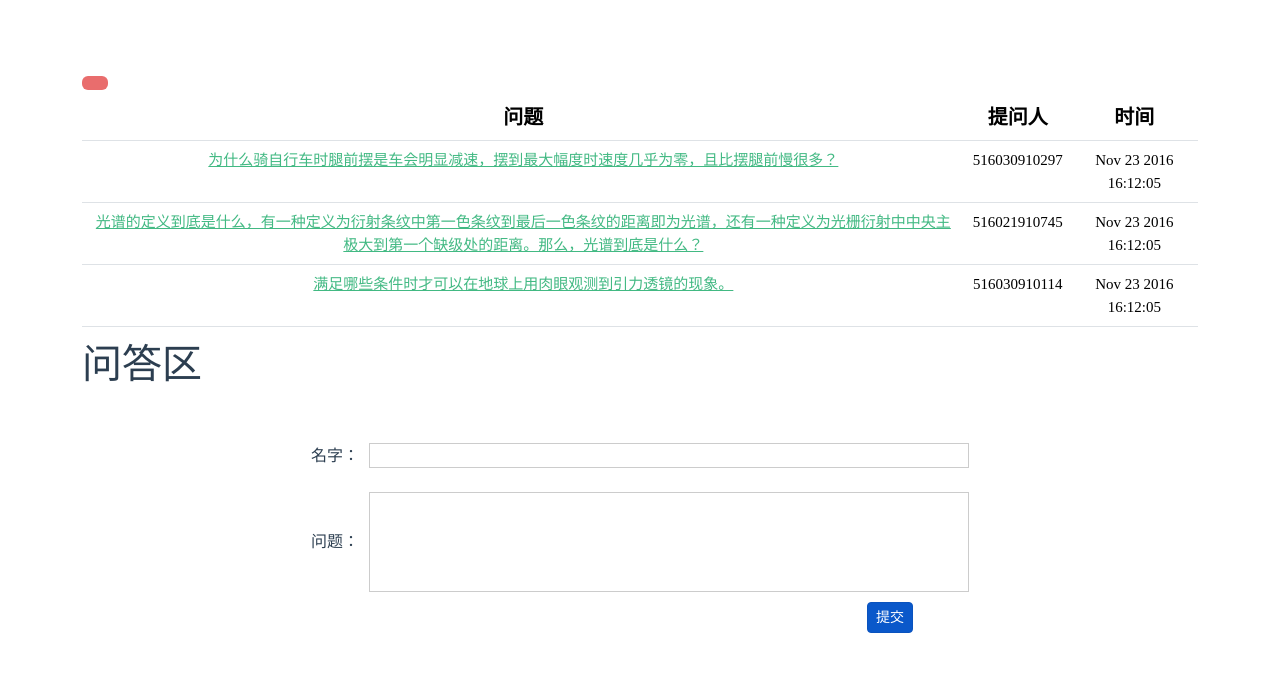
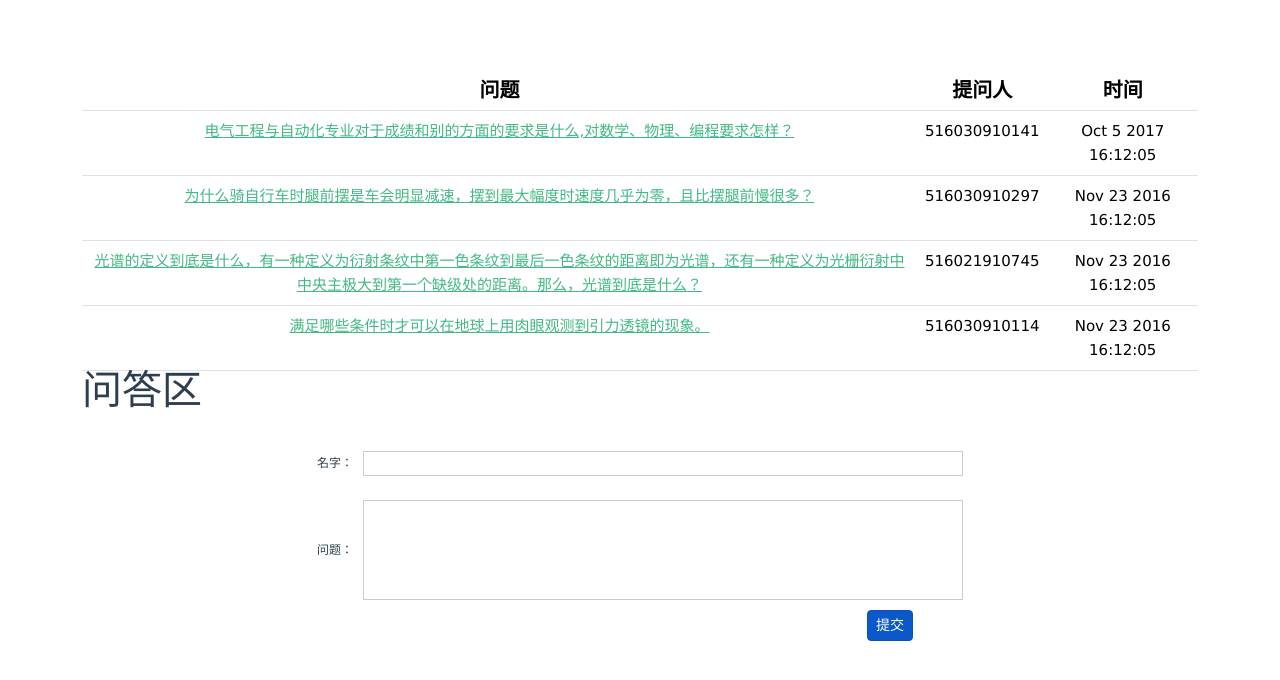
Before and after one commit to Highe-Stark/TIA, a Vue app: page /qaIndex in a window 1280 px wide. Shown: the top 680 px of the page. Built offline with nearby package versions, Linux system fonts and the light colour scheme.

Commit message:
Add files via upload

```diff
--- a/src/components/Class.vue
+++ b/src/components/Class.vue
@@ -132,7 +132,7 @@
     }
 </script>
 
-<style >
+<style>
 /*@import '../../static/select-vue-component.css'*/
   @charset "UTF-8";
   body,div,section,ul,li,p,img,dl,dt,dd,table,tr,td,input,button,h1,h2,h3,h4,h5,h6,fieldset{margin: 0px;padding: 0px;font-family: "Microsoft Yahei";}
--- a/src/components/DoC.vue
+++ b/src/components/DoC.vue
@@ -88,7 +88,7 @@ export default {
 }
 </script>
 
-<style scoped>
+<style>
 #headdd{
   width:100%;
 }
--- a/src/components/DoM.vue
+++ b/src/components/DoM.vue
@@ -26,7 +26,7 @@
           <h3 class="panel-title"><router-link :to="{ name: 'layout' }">评论区</router-link></h3>
         </div>
         <div class="panel-body">
-                  Panel content
+          Waiting for comment...
         </div>
       </div>
 
@@ -55,7 +55,7 @@ export default {
 }
 </script>
 
-<style scoped>
+<style>
 #headdd{
   width:100%
 }
--- a/src/components/Major.vue
+++ b/src/components/Major.vue
@@ -146,7 +146,7 @@
 
 </script>
 
-<style>
+<style >
 /*@import '../../static/select-vue-component.css'*/
   @charset "UTF-8";
   body,div,section,ul,li,p,img,dl,dt,dd,table,tr,td,input,button,h1,h2,h3,h4,h5,h6,fieldset{margin: 0px;padding: 0px;font-family: "Microsoft Yahei";}
--- a/src/components/data.js
+++ b/src/components/data.js
@@ -1,4 +1,5 @@
 var todos=[
+    { name : '516030910141' ,question : '电气工程与自动化专业对于成绩和别的方面的要求是什么,对数学、物理、编程要求怎样？', time :'Oct 5 2017 16:12:05 ',answers:[]},
     { name : '516030910297' ,question : '为什么骑自行车时腿前摆是车会明显减速，摆到最大幅度时速度几乎为零，且比摆腿前慢很多？' ,time :'Nov 23 2016 16:12:05 ',answers:[]},
     { name : '516021910745' ,question : '光谱的定义到底是什么，有一种定义为衍射条纹中第一色条纹到最后一色条纹的距离即为光谱，还有一种定义为光栅衍射中中央主极大到第一个缺级处的距离。那么，光谱到底是什么？', time :'Nov 23 2016 16:12:05 ',answers:[]},
     { name : '516030910114' ,question : '满足哪些条件时才可以在地球上用肉眼观测到引力透镜的现象。', time:'Nov 23 2016 16:12:05 ',answers:[]}
--- a/src/components/qa-index.vue
+++ b/src/components/qa-index.vue
@@ -1,10 +1,5 @@
 <template>
   <div id = "qa-index" class="container text-center">
-    <div align="left">
-      <a href='/' class="btn">
-        <span class="glyphicon glyphicon-home"></span>
-      </a>
-    </div>
       <table class="table table-hover">
 	       <caption style="font-size:40px;color: #2c3e50">问答区</caption>
           <thead  style="margin-top:20px">
```
Lines whose indentation alone changed are shown as unchanged.
